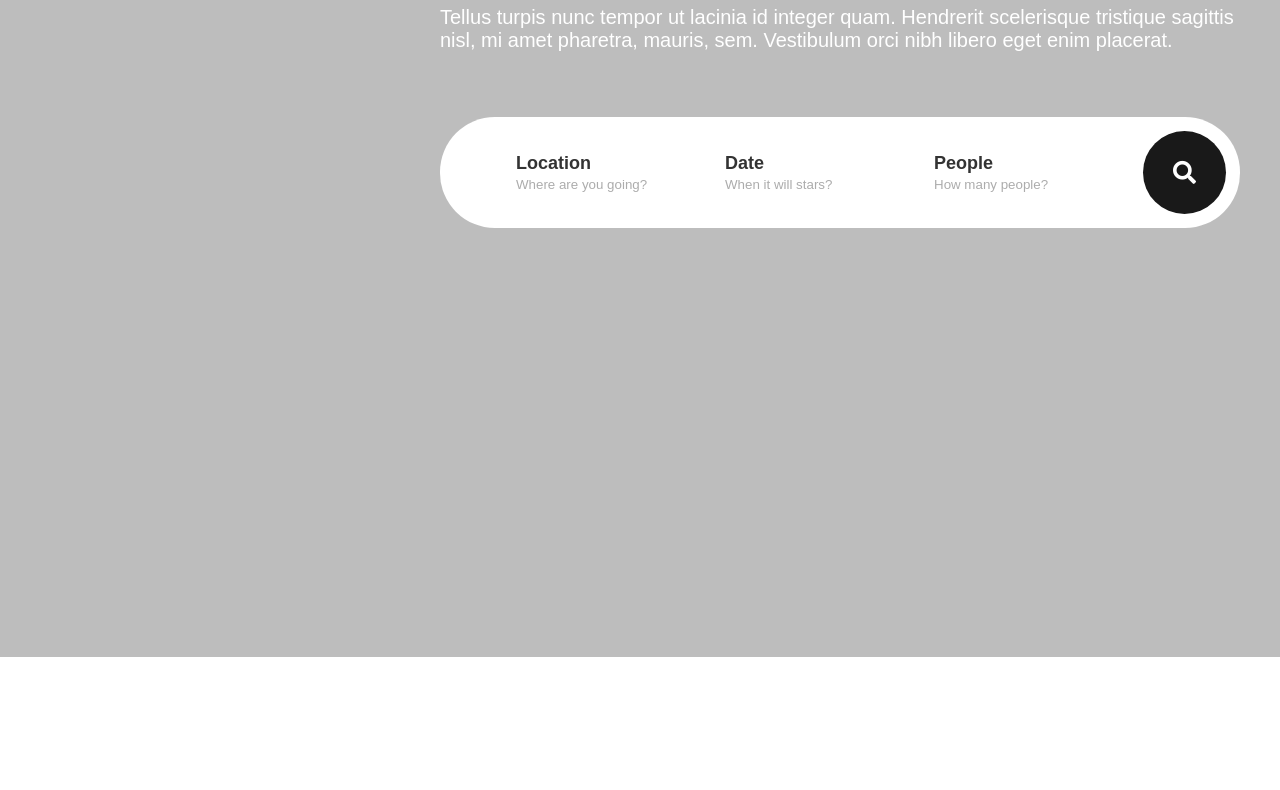
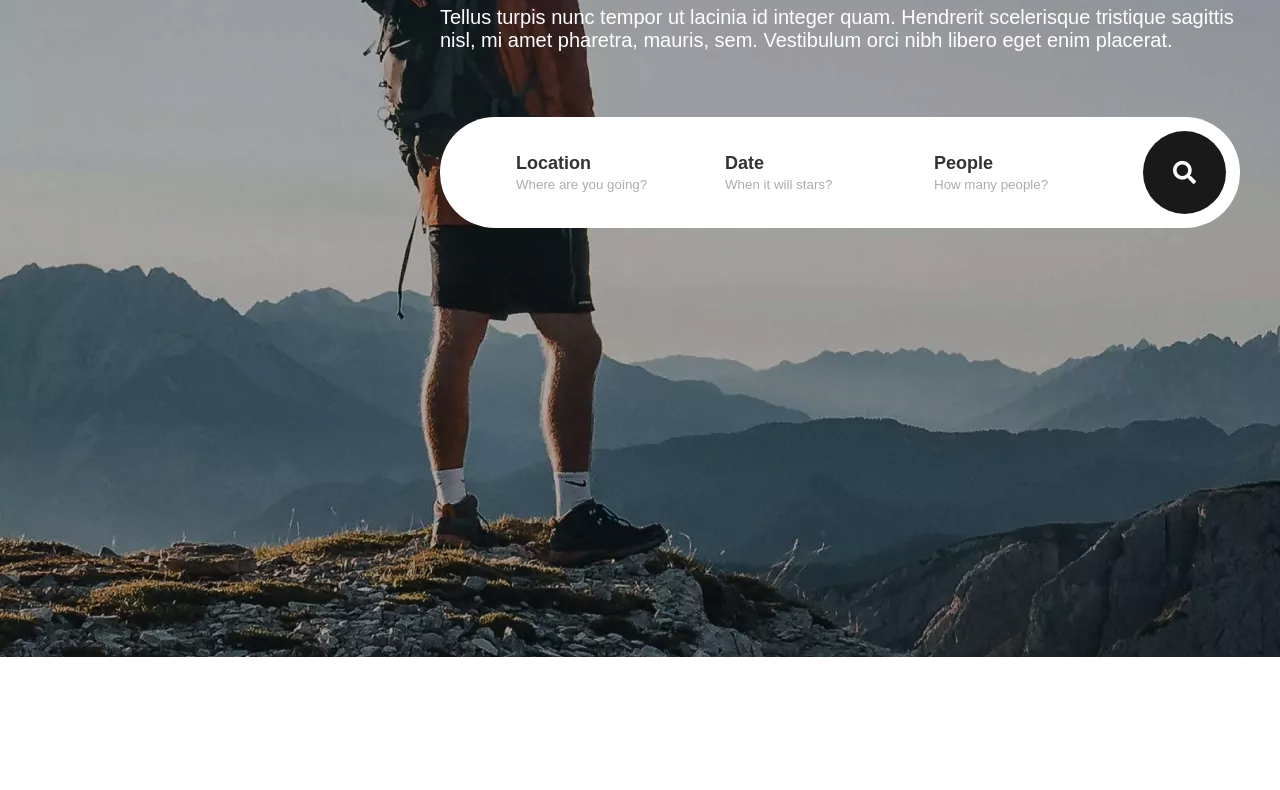
Before and after one commit to slivkaoksana1-oss/travelism-landing-page, a plain HTML site: page index.html in a window 1280 px wide. Shown: the part 320-1110 px from the top of the page. Drawn offline with Linux system fonts and the light colour scheme; a web font is replaced by a local one.

Commit message:
Update background image path in billboard.css

```diff
--- a/CSS/billboard.css
+++ b/CSS/billboard.css
@@ -1,6 +1,6 @@
 .billboard {
     height: 977px;
-    background-image: url("./Images/billboard.webp");
+    background-image: url("../Images/billboard.webp");
     position: relative;
 }
 
```
